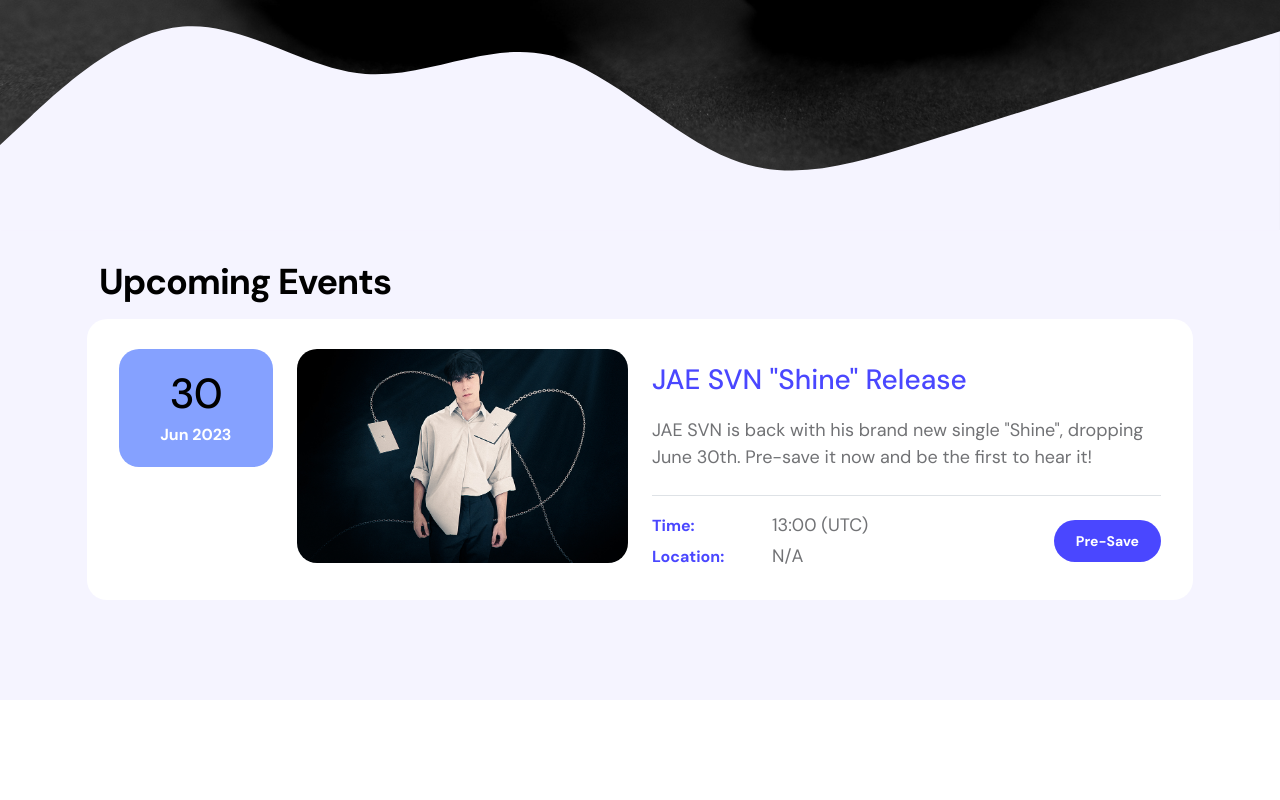
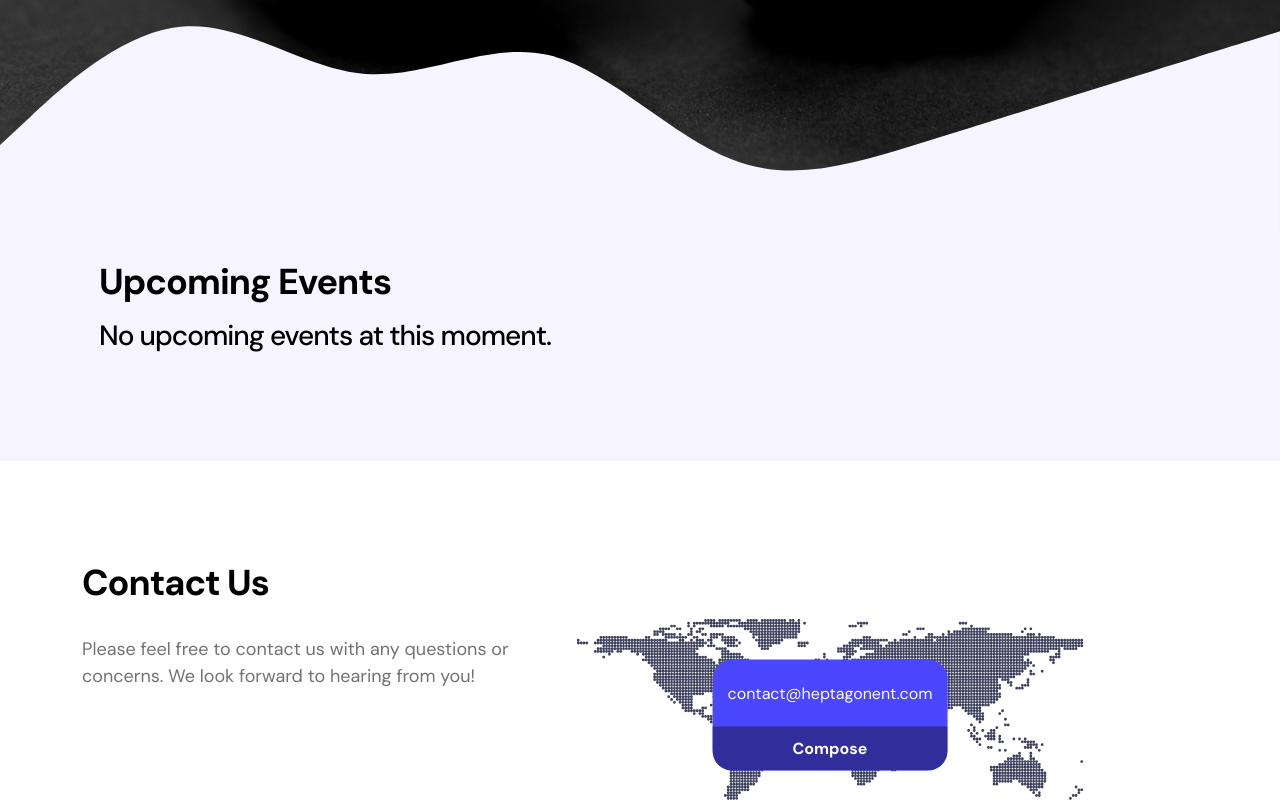
Before and after one commit to Heptagon-Entertainment/heptagonmusic, a plain HTML site: page index.html in a window 1280 px wide. Shown: the part 1976-2776 px from the top of the page. Drawn offline with Linux system fonts and the light colour scheme.

Commit message:
Update events

```diff
--- a/index.html
+++ b/index.html
@@ -399,7 +399,9 @@
                      <h2 class="mb-lg-3">Upcoming Events</h2>
                   </div>
 
-                  <!-- EVENT START -->
+                  <h3>No upcoming events at this moment.</h3>
+
+                  <!-- EVENT START
                   <div class="row custom-block custom-block-bg">
                      <div
                         class="col-lg-2 col-md-4 col-12 order-2 order-md-0 order-lg-0"
@@ -475,7 +477,7 @@
                         </div>
                      </div>
                   </div>
-                  <!-- EVENT END -->
+                  EVENT END -->
 
                </div>
             </div>
```
